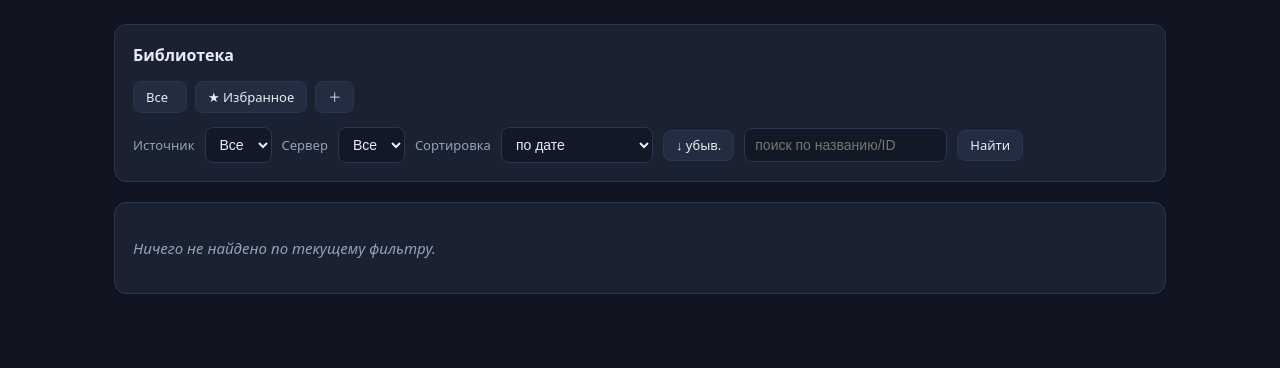
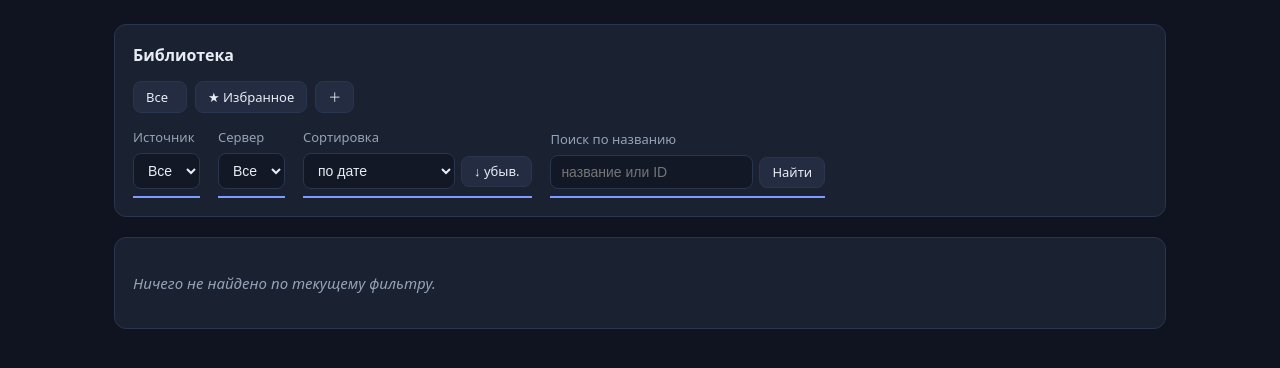
Before and after one commit to Yda4nik/Vidhive, a FastAPI app: template coordinator/app/web/templates/library.html in a window 1280 px wide. Shown: the part 63-431 px from the top of the page. Run offline with FastAPI, Linux system fonts and the light colour scheme; the template is opened without the code that fills it, so the values that code supplies are empty; parts of the project's set-up code (start-up, migrations or seed data) failed here and were passed over.

Commit message:
Group each library filter visually with an underline
Labels and controls sat inline, so it was unclear which control belonged to
which label. Each filter (source / server / sort / search) is now its own
block — label above its control(s) — tied together by an accent underline.

Co-Authored-By: Claude Opus 4.8 <noreply@anthropic.com>

```diff
--- a/coordinator/app/web/templates/library.html
+++ b/coordinator/app/web/templates/library.html
@@ -9,8 +9,13 @@
   .tab .cnt { opacity:.65; font-size:11px; }
   .tab .mini { opacity:.55; cursor:pointer; padding:0 2px; }
   .tab .mini:hover { opacity:1; }
-  .toolbar { display:flex; gap:10px; align-items:center; flex-wrap:wrap; margin-top:14px; }
+  .toolbar { display:flex; gap:18px; align-items:flex-end; flex-wrap:wrap; margin-top:14px; }
   .toolbar select, .toolbar input[type=text] { width:auto; }
+  /* Each filter is one visual unit: its label + control, tied by an underline. */
+  .filter { display:flex; flex-direction:column; gap:5px; padding-bottom:7px;
+    border-bottom:2px solid var(--accent); }
+  .filter > label { margin:0; }
+  .filter-row { display:flex; gap:6px; align-items:center; }
   tbody tr.vid { cursor:default; user-select:none; }
   tbody tr.vid:hover { background:rgba(124,156,255,.08); }
   tbody tr.vid.selected { background:rgba(124,156,255,.20); }
@@ -45,19 +50,25 @@
   </div>
 
   <div class="toolbar">
-    <label style="margin:0">Источник</label>
+    <div class="filter">
+      <label>Источник</label>
       <select onchange="setParam('source', this.value)">
         <option value="">Все</option>
         {% for s in sources %}<option value="{{ s }}" {{ 'selected' if source == s else '' }}>{{ s }}</option>{% endfor %}
       </select>
+    </div>
 
-    <label style="margin:0">Сервер</label>
+    <div class="filter">
+      <label>Сервер</label>
       <select onchange="setParam('server', this.value)">
         <option value="">Все</option>
         {% for s in servers %}<option value="{{ s }}" {{ 'selected' if server == s else '' }}>{{ s }}</option>{% endfor %}
       </select>
+    </div>
 
-    <label style="margin:0">Сортировка</label>
+    <div class="filter">
+      <label>Сортировка</label>
+      <div class="filter-row">
         <select onchange="setParam('sort', this.value)">
           <option value="date"     {{ 'selected' if sort == 'date' else '' }}>по дате</option>
           <option value="name"     {{ 'selected' if sort == 'name' else '' }}>по названию</option>
@@ -68,11 +79,18 @@
         <span class="btn" onclick="setParam('order', '{{ 'asc' if order == 'desc' else 'desc' }}')">
           {{ '↑ возр.' if order == 'asc' else '↓ убыв.' }}
         </span>
+      </div>
+    </div>
 
-    <input type="text" id="q" value="{{ q }}" placeholder="поиск по названию/ID"
+    <div class="filter">
+      <label>Поиск по названию</label>
+      <div class="filter-row">
+        <input type="text" id="q" value="{{ q }}" placeholder="название или ID"
                onkeydown="if(event.key==='Enter') setParam('q', this.value)">
         <span class="btn" onclick="setParam('q', document.getElementById('q').value)">Найти</span>
         {% if q %}<span class="btn" onclick="setParam('q','')">сброс</span>{% endif %}
+      </div>
+    </div>
   </div>
 </div>
 
```
Lines whose indentation alone changed are shown as unchanged.
